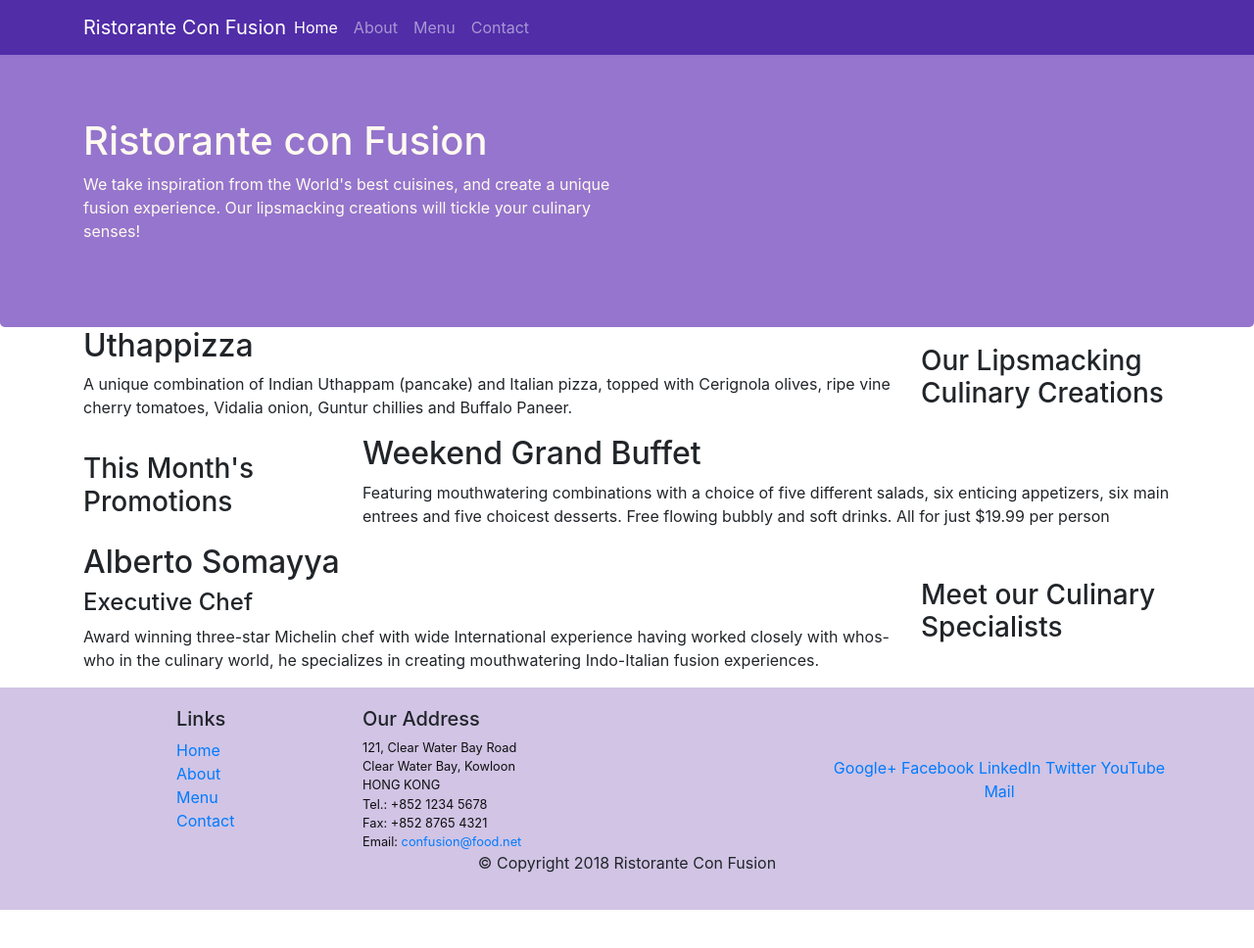
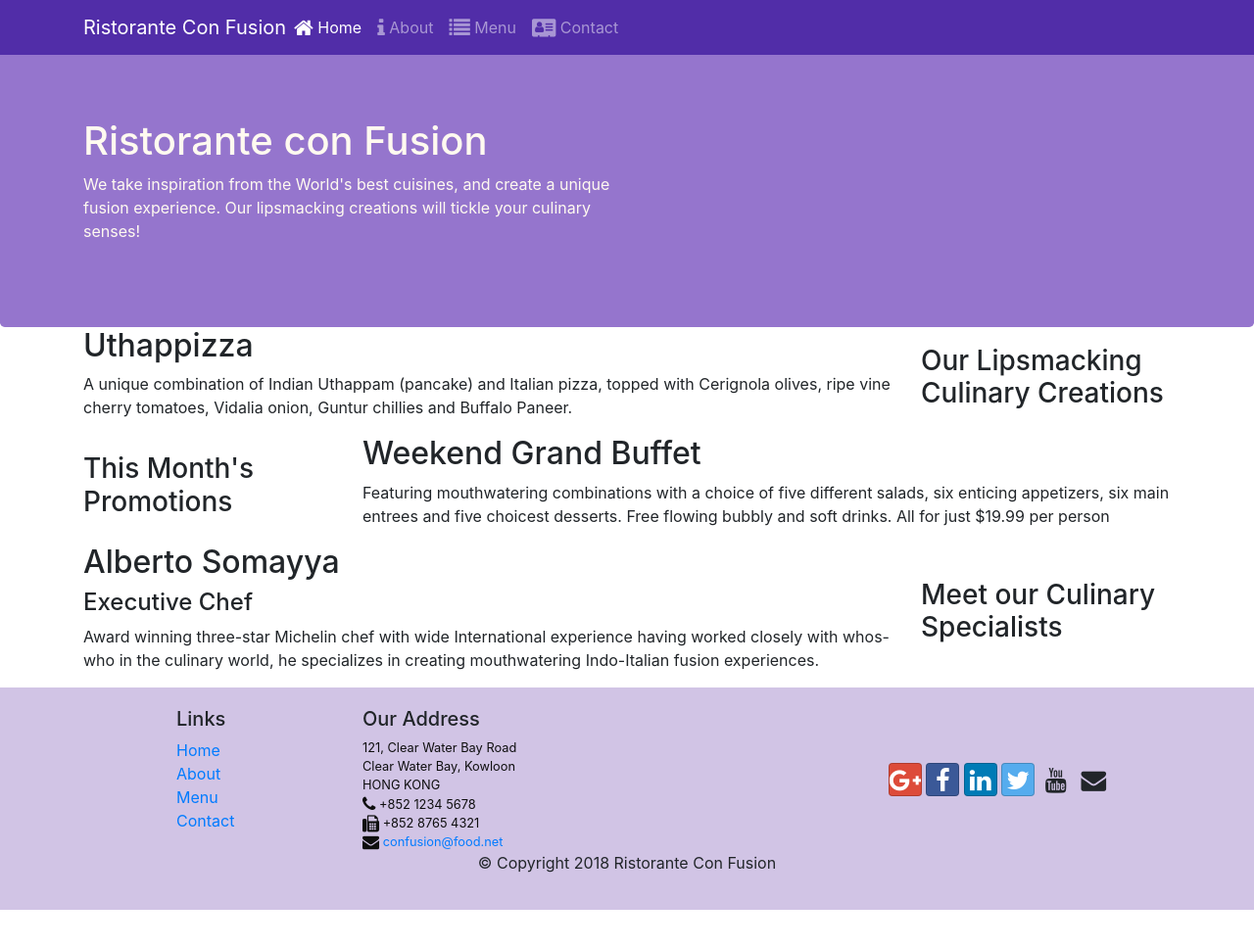
Before and after one commit to haran2001/project1, a website: page Bootstrap4/conFusion/index.html in a window 1280 px wide. Shown: the whole page at 98% size. Drawn offline with nearby package versions, Linux system fonts and the light colour scheme.

Commit message:
icon fonts

```diff
--- a/Bootstrap4/conFusion/index.html
+++ b/Bootstrap4/conFusion/index.html
@@ -10,6 +10,8 @@
     <!-- Bootstrap CSS -->
     <link rel="stylesheet" href="node_modules/bootstrap/dist/css/bootstrap.min.css">
     <link rel = "stylesheet" href = "css/styles.css">
+    <link rel = "stylesheet" href = "node_modules/font-awesome/css/font-awesome.min.css">
+    <link rel = "stylesheet" href = "node_modules/bootstrap-social/bootstrap-social.css">
     <title>Ristorante Con Fusion</title>
 </head>
 <body>
@@ -21,10 +23,10 @@
             <a class = "navbar-brand mr-auto" href="#">Ristorante Con Fusion</a>
                 <div class = "collapse navbar-collapse" id = "Navbar">
                         <ul class = "navbar-nav mr-auto">
-                            <li class = "nav-item active"><a class = "nav-link" href = "#">Home</a></li>
-                            <li class = "nav-item"><a class = "nav-link" href = "./aboutus.html">About</a></li>
-                            <li class = "nav-item"><a class = "nav-link" href = "#">Menu</a></li>
-                            <li class = "nav-item"><a class = "nav-link" href = "#">Contact</a></li>
+                            <li class = "nav-item active"><a class = "nav-link" href = "#"><span class = "fa fa-home fa-lg"></span> Home</a></li>
+                            <li class = "nav-item"><a class = "nav-link" href = "./aboutus.html"><span class = "fa fa-info fa-lg"></span> About</a></li>
+                            <li class = "nav-item"><a class = "nav-link" href = "#"><span class = "fa fa-list fa-lg"></span> Menu</a></li>
+                            <li class = "nav-item"><a class = "nav-link" href = "#"><span class = "fa fa-address-card fa-lg"></span> Contact</a></li>
                         </ul>
                 </div>
         </div>
@@ -94,19 +96,19 @@
 		              121, Clear Water Bay Road<br>
 		              Clear Water Bay, Kowloon<br>
 		              HONG KONG<br>
-		              Tel.: +852 1234 5678<br>
-		              Fax: +852 8765 4321<br>
-		              Email: <a href="mailto:confusion@food.net">confusion@food.net</a>
+		              <i class = "fa fa-phone fa-lg"></i> +852 1234 5678<br>
+		              <span class = "fa fa-fax fa-lg"></span> +852 8765 4321<br>
+		              <span class = "fa fa-envelope fa-lg"></span> <a href="mailto:confusion@food.net">confusion@food.net</a>
 		           </address>
                 </div>
                 <div class = "col-12 col-sm-4 align-self-center">
                     <div class = "text-center">
-                        <a href="http://google.com/+">Google+</a>
-                        <a href="http://www.facebook.com/profile.php?id=">Facebook</a>
-                        <a href="http://www.linkedin.com/in/">LinkedIn</a>
-                        <a href="http://twitter.com/">Twitter</a>
-                        <a href="http://youtube.com/">YouTube</a>
-                        <a href="mailto:">Mail</a>
+                        <a class = "btn btn-social-icon btn-google" href="http://google.com/+"><i class = "fa fa-google-plus fa-lg"></i></a>
+                        <a class = "btn btn-social-icon btn-facebook" href="http://www.facebook.com/profile.php?id="><i class = "fa fa-facebook fa-lg"></i></a>
+                        <a class = "btn btn-social-icon btn-linkedin" href="http://www.linkedin.com/in/"><i class = "fa fa-linkedin fa-lg"></i></a>
+                        <a class = "btn btn-social-icon btn-twitter" href="http://twitter.com/"><i class = "fa fa-twitter fa-lg"></i></a>
+                        <a class = "btn btn-social-icon btn-youtube" href="http://youtube.com/"><i class = "fa fa-youtube fa-lg"></i></a>
+                        <a class = "btn btn-social-icon" href="mailto:"><span class = "fa fa-envelope fa-lg"></span></a>
                     </div>
                 </div>
            </div>
--- a/Bootstrap4/conFusion/package.json
+++ b/Bootstrap4/conFusion/package.json
@@ -14,8 +14,10 @@
     "lite-server": "^2.3.0"
   },
   "dependencies": {
-    "bootstrap": "^4.0.0",
-    "jquery": "^3.3.1",
+    "bootstrap": "^4.5.0",
+    "bootstrap-social": "^5.1.1",
+    "font-awesome": "^4.7.0",
+    "jquery": "^3.5.1",
     "popper.js": "^1.12.9"
   }
 }
```
Also changed, not shown: Bootstrap4/conFusion/aboutus.html (+15 -13 lines), 1 other file.
